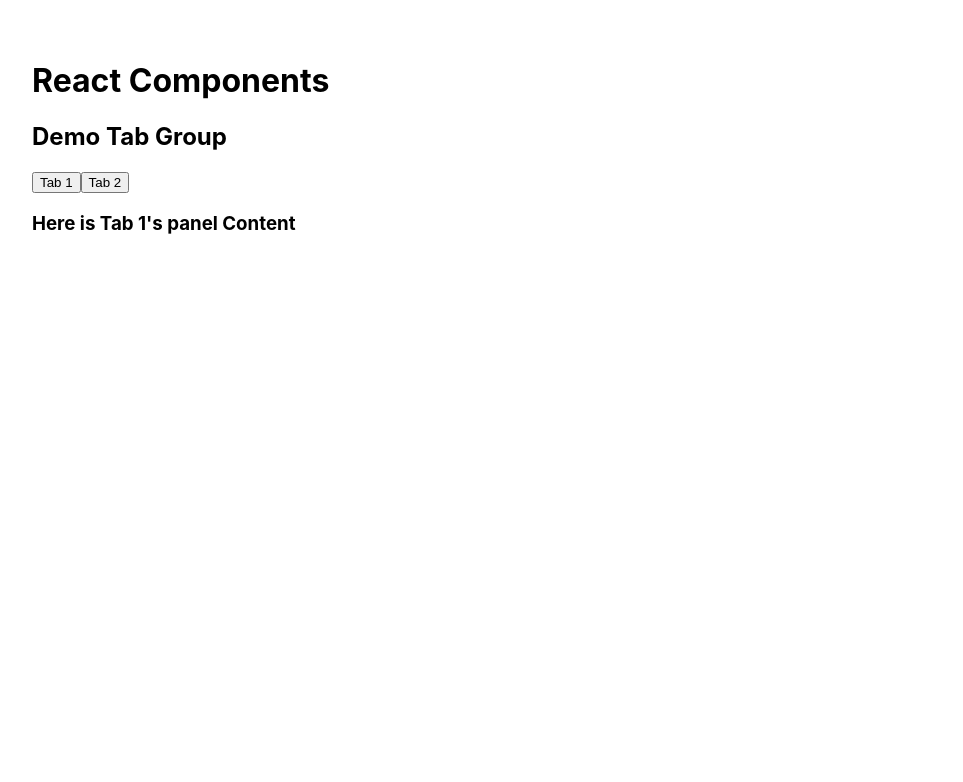
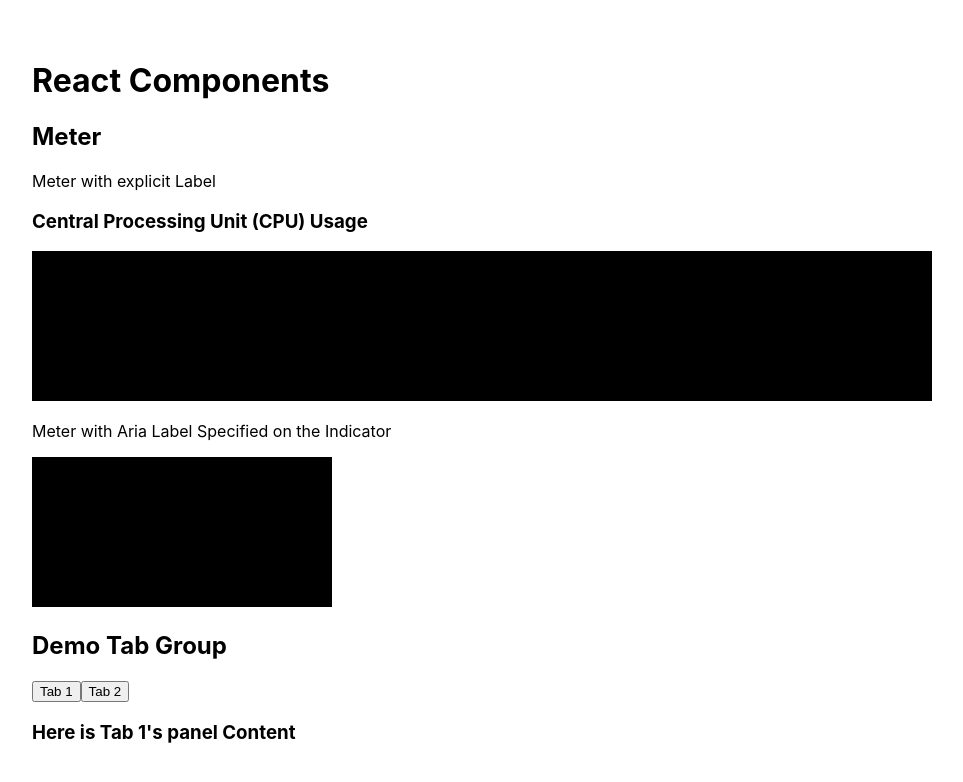
Before and after one commit to datacrush/arc, a React (Vite) app: page / in a window 1280 px wide. Shown: the top 782 px of the page, without its empty margins (8-971 px from the left). Built offline with nearby package versions, Linux system fonts and the light colour scheme.

Commit message:
added aria meter pattern

```diff
--- a/src/App.tsx
+++ b/src/App.tsx
@@ -1,4 +1,6 @@
 import "./App.css";
+
+import { Indicator, Label, Meter } from "./components/meter";
 import { Panel, PanelList, TabGroup, Title } from "./components/tab-group";
 import { Tab, TabList } from "./components/tab-group/Tab";
 
@@ -6,6 +8,21 @@ function App() {
   return (
     <div className="app-root">
       <h1>React Components</h1>
+
+      <h2>Meter</h2>
+
+      <p>Meter with explicit Label</p>
+
+      <Meter min={0} max={100} value={75} labeledById="cpu-usage">
+        <Label>Central Processing Unit (CPU) Usage</Label>
+        <Indicator />
+      </Meter>
+
+      <p>Meter with Aria Label Specified on the Indicator</p>
+
+      <Meter min={0} max={100} value={25}>
+        <Indicator label="Central Processing Unit (CPU) Usage" />
+      </Meter>
 
       <TabGroup name="demo">
         <Title>Demo Tab Group</Title>
--- /dev/null
+++ b/src/components/meter/Indicator.tsx
@@ -0,0 +1,44 @@
+import { useEffect } from "react";
+import { COMPONENT_NAMESPACE, ROLES } from "./aria";
+import { useMeterContext } from "./context";
+
+interface IndicatorProps {
+  label?: string;
+}
+
+const ROLE = ROLES.METER;
+
+export function Indicator({ label }: IndicatorProps) {
+  const { labeledById, min, max, percent, value } = useMeterContext();
+
+  useEffect(() => {
+    if (!labeledById && !label) {
+      console.warn("ARIA meter nodes must have an accessible name");
+    }
+  }, [label, labeledById]);
+
+  return (
+    <div
+      className={`${COMPONENT_NAMESPACE}-indicator-container`}
+      role={ROLE}
+      aria-valuenow={value}
+      aria-valuemin={min}
+      aria-valuemax={max}
+      aria-labelledby={labeledById}
+      aria-label={label}
+    >
+      <svg
+        height="100%"
+        className={`${COMPONENT_NAMESPACE}-indicator-bar`}
+        aria-hidden="true"
+        version="1.1"
+        style={{ width: `${percent}%` }}
+        xmlns="http://www.w3.org/2000/svg"
+      >
+        <rect x="0" y="0" width="100%" height="100%" fill="currentcolor"></rect>
+      </svg>
+    </div>
+  );
+}
+
+export default Indicator;
--- /dev/null
+++ b/src/components/meter/Label.tsx
@@ -0,0 +1,20 @@
+import { ReactNode } from "react";
+
+import { useMeterContext } from "./context";
+import { COMPONENT_NAMESPACE } from "./aria";
+
+interface LabelProps {
+  children: ReactNode;
+}
+
+export function Label({ children }: LabelProps) {
+  const { labeledById } = useMeterContext();
+
+  return (
+    <h3 className={`${COMPONENT_NAMESPACE}-label`} id={labeledById}>
+      {children}
+    </h3>
+  );
+}
+
+export default Label;
--- /dev/null
+++ b/src/components/meter/Meter.tsx
@@ -0,0 +1,33 @@
+import { ReactNode } from "react";
+import { COMPONENT_NAMESPACE, ROLES } from "./aria";
+import { MeterContext } from "./context";
+
+interface MeterProps {
+  children: ReactNode;
+  min: number;
+  max: number;
+  labeledById?: string;
+  value: number;
+}
+
+const ROLE = ROLES.METER;
+
+export function Meter({ children, min, max, labeledById, value }: MeterProps) {
+  const percent = (100 * (value - min)) / (max - min);
+
+  const context = {
+    labeledById: labeledById ? `${ROLE}-${labeledById}` : null,
+    min,
+    max,
+    percent,
+    value,
+  };
+
+  return (
+    <MeterContext.Provider value={context}>
+      <div className={COMPONENT_NAMESPACE}>{children}</div>
+    </MeterContext.Provider>
+  );
+}
+
+export default Meter;
--- /dev/null
+++ b/src/components/meter/aria.ts
@@ -0,0 +1,5 @@
+export enum ROLES {
+  METER = "meter",
+}
+
+export const COMPONENT_NAMESPACE = "meter";
--- /dev/null
+++ b/src/components/meter/context.ts
@@ -0,0 +1,15 @@
+import { createContext, useContext } from "react";
+
+export interface MeterContext {
+  labeledById: string;
+  min: number;
+  max: number;
+  percent: number;
+  value: number;
+}
+
+export const MeterContext = createContext<MeterContext>({} as MeterContext);
+
+export function useMeterContext() {
+  return useContext(MeterContext);
+}
--- /dev/null
+++ b/src/components/meter/index.ts
@@ -0,0 +1,3 @@
+export { Indicator } from "./Indicator";
+export { Label } from "./Label";
+export { Meter } from "./Meter";
```
